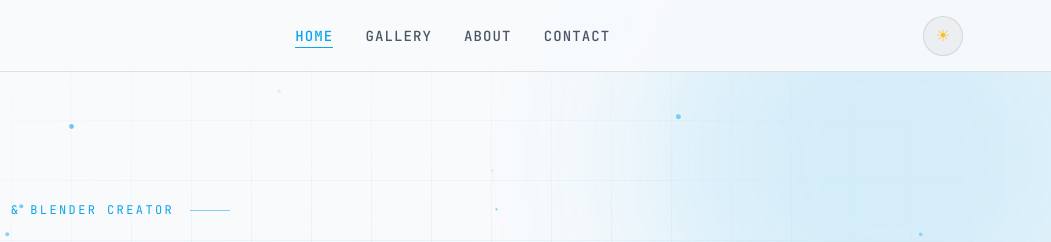
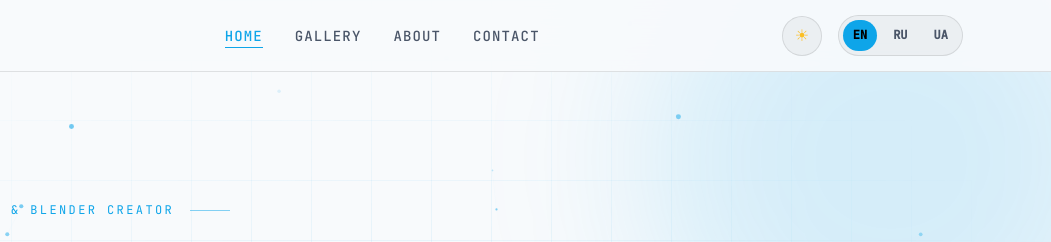
Before and after one commit to vlados2008/Site_Gallry-3D-model___v_2.0, a plain HTML site: page index.html in a window 1280 px wide. Shown: the top 242 px of the page, 229-1280 px from the left. Drawn offline with Linux system fonts and the light colour scheme.

Commit message:
Added a button to change the language

```diff
--- a/css/components.css
+++ b/css/components.css
@@ -613,3 +613,41 @@
 .gallery__empty--visible {
   display: block;
 }
+
+/* ─────────────────────────────────────────────
+    LANGUAGE SWITCHER
+───────────────────────────────────────────── */
+.lang-switcher {
+  display: flex;
+  align-items: center;
+  gap: 6px; /* Отступы между кнопками EN, RU, UA */
+  border: 1px solid var(--border-color);
+  background: var(--bg-glass-light);
+  padding: 4px;
+  border-radius: 30px; /* Округлая капсула для кнопок */
+}
+
+.lang-btn {
+  font-family: var(--font-mono);
+  font-size: 12px;
+  font-weight: 600;
+  color: var(--text-secondary);
+  padding: 6px 10px;
+  border-radius: 20px;
+  background: transparent;
+  border: none;
+  cursor: pointer;
+  transition:
+    color var(--transition-base),
+    background var(--transition-base);
+}
+
+.lang-btn:hover {
+  color: var(--accent);
+}
+
+/* Стили для активного (выбранного) языка */
+.lang-btn--active {
+  background: var(--accent);
+  color: #000000; /* Цвет текста внутри активной кнопки (можно поменять под вашу тему) */
+}
--- a/index.html
+++ b/index.html
@@ -79,10 +79,10 @@
 
       <!-- Desktop Navigation Links -->
       <ul class="nav__links" id="navLinks" role="navigation" aria-label="Main navigation">
-        <li><a href="#hero"     class="nav__link" data-section="hero">Home</a></li>
-        <li><a href="#gallery"  class="nav__link" data-section="gallery">Gallery</a></li>
-        <li><a href="#about"    class="nav__link" data-section="about">About</a></li>
-        <li><a href="#contact"  class="nav__link" data-section="contact">Contact</a></li>
+        <li><a href="#hero"     class="nav__link" data-section="hero" data-i18n="nav.home">Home</a></li>
+        <li><a href="#gallery"  class="nav__link" data-section="gallery" data-i18n="nav.gallery">Gallery</a></li>
+        <li><a href="#about"    class="nav__link" data-section="about" data-i18n="nav.about">About</a></li>
+        <li><a href="#contact"  class="nav__link" data-section="contact" data-i18n="nav.contact">Contact</a></li>
       </ul>
 
       <!-- Right Controls -->
@@ -97,6 +97,9 @@
           <span class="theme-toggle__icon theme-toggle__icon--sun">☀</span>
           <span class="theme-toggle__icon theme-toggle__icon--moon">☽</span>
         </button>
+
+        <!-- Lang Toggle -->
+        <div id="langSwitcher" class="lang-switcher"></div>
 
         <!-- Hamburger (mobile) -->
         <button
@@ -786,6 +789,7 @@
   <script src="js/animations.js"></script>
   <script src="js/counter.js"></script>
   <script src="js/main.js"></script>
+  <script src="js/i18n.js"></script>
 
 </body>
 </html>
```
